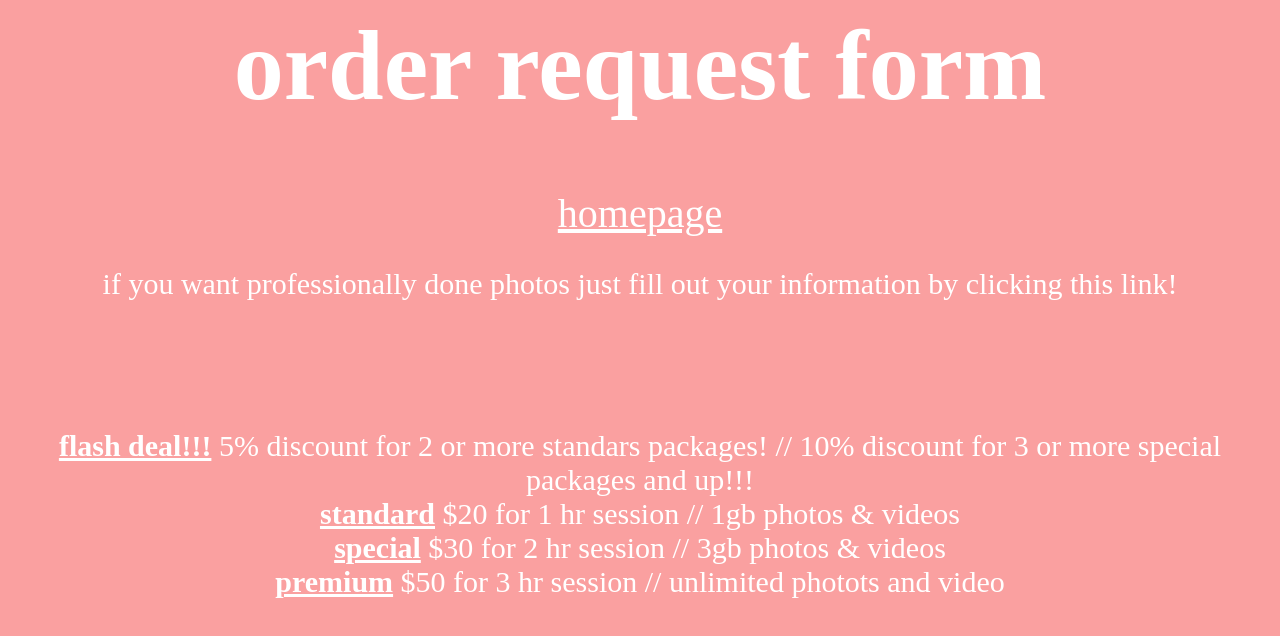
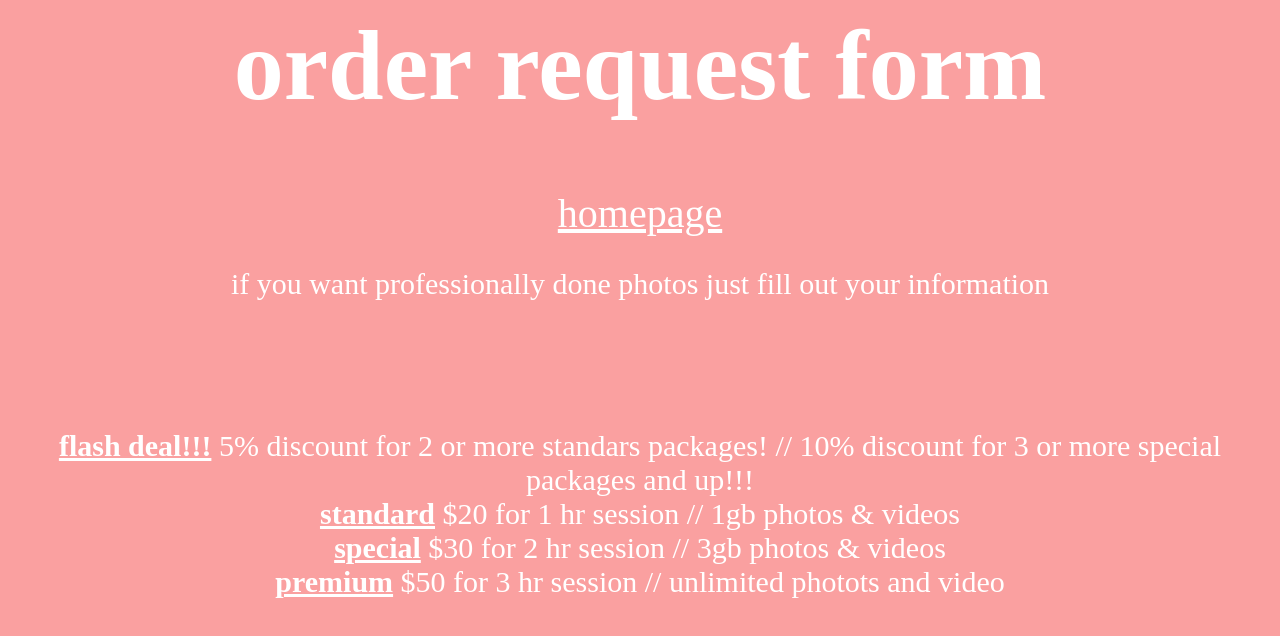
Before and after one commit to jederickb/jederickb.github.io, a plain HTML site: page orderrequestform.html in a window 1280 px wide. Drawn offline with Linux system fonts and the light colour scheme.

Commit message:
Update orderrequestform.html

```diff
--- a/orderrequestform.html
+++ b/orderrequestform.html
@@ -37,7 +37,7 @@ a {
     <p>
         if you want professionally
         done photos just fill out
-        your information by clicking this link!
+        your information
         <p>
     <script type="text/javascript" src="https://form.jotform.com/jsform/242240525181144"></script>
     <br />
```
